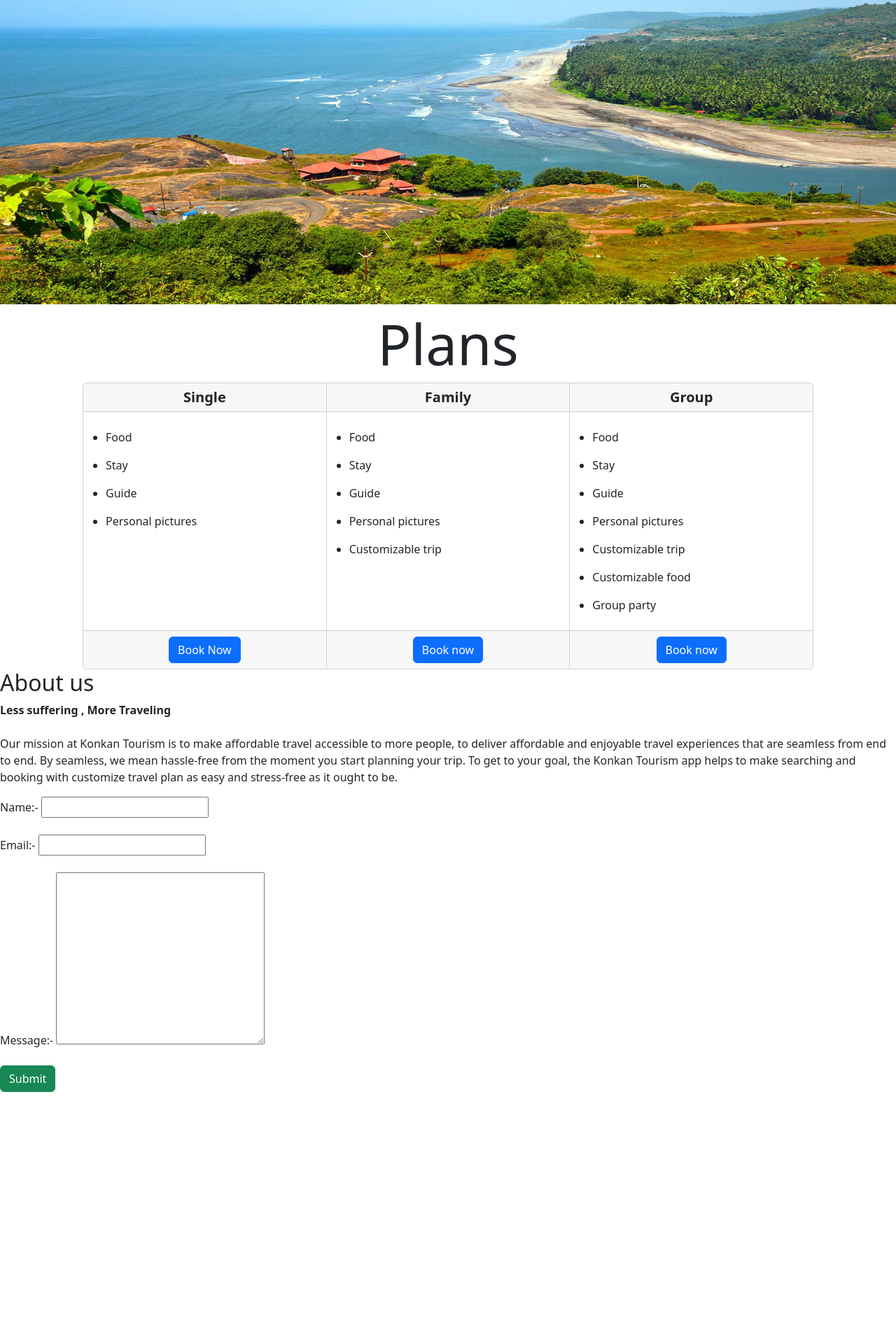
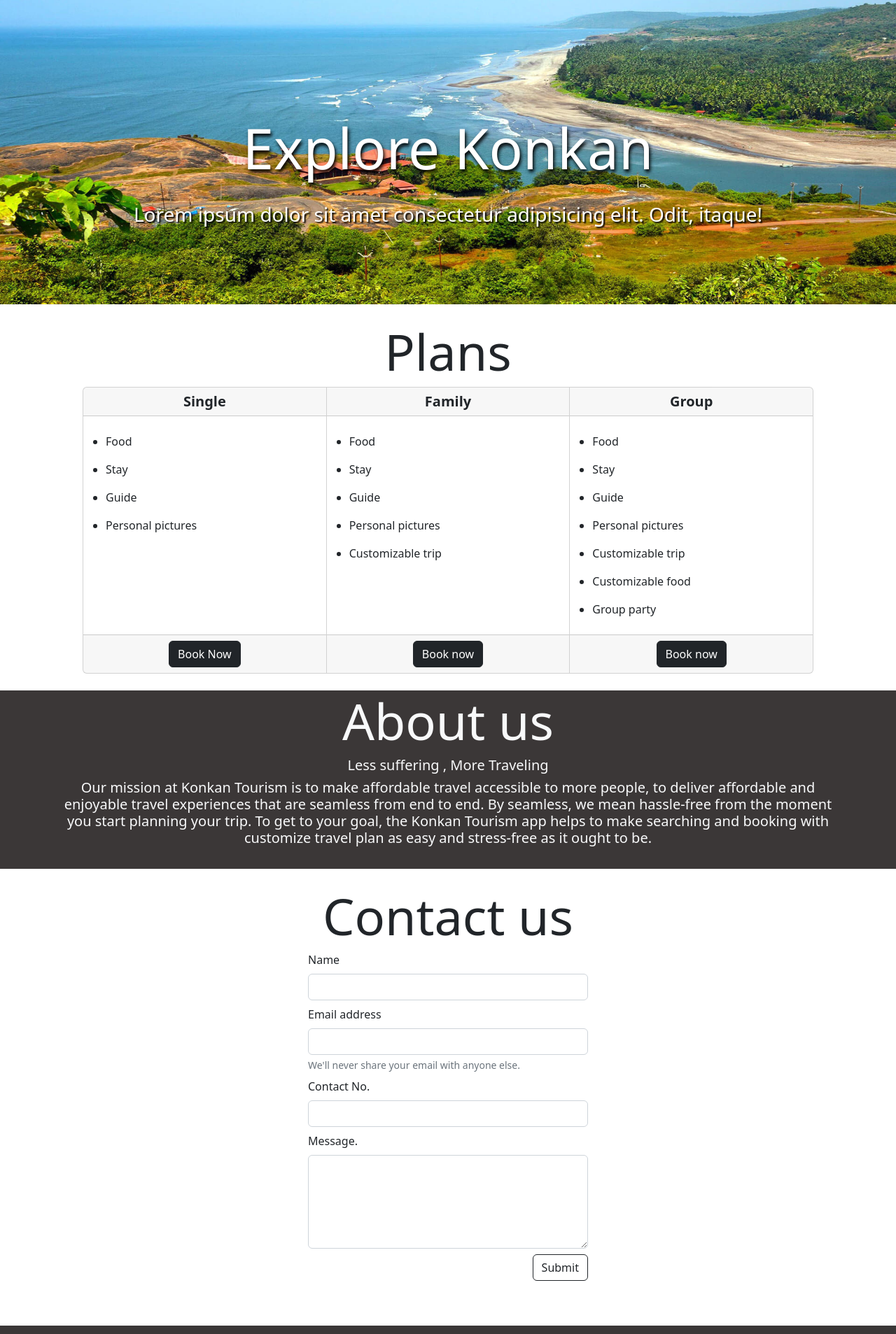
Before and after one commit to KetanMestry/Tourism_Website, an Angular app: page / in a window 1280 px wide. Shown: the part 165-2072 px from the top of the page at 70% size. Before the commit the page ends 1726 px from the top, so only its background shows below. Built offline with nearby package versions, Linux system fonts and the light colour scheme.

Commit message:
trip planning form updated

```diff
--- a/src/app/app.component.html
+++ b/src/app/app.component.html
@@ -28,3 +28,13 @@
 </nav>
 
 <router-outlet></router-outlet>
+
+<!-- Footer -->
+<footer class="text-center text-lg-start" [ngClass]="footerPos">
+  <!-- Copyright -->
+  <div class="text-light text-center p-2" style="background-color: #3b3737;">
+    © 2022 Copyright:
+    <a class="text-light">Konkan Travels</a>
+  </div>
+  <!-- Copyright -->
+</footer>
--- a/src/app/app.component.ts
+++ b/src/app/app.component.ts
@@ -14,6 +14,7 @@ export class AppComponent {
   navBg="bg-transparent"
   navPosition="fixed-top";
   currentRoute:any;
+  footerPos:string;
 
   constructor(private router:Router){
     this.currentRoute
@@ -23,8 +24,12 @@ export class AppComponent {
               if(event instanceof NavigationStart) {
                 if(event.url=="/" || event.url.includes("/#") ){
                   this.navPosition="fixed-top"
+                  this.footerPos = ""
+
                 }else{
                   this.navPosition="sticky-top"
+                  this.footerPos="fixed-bottom"
+
                 }
               }
             });
--- a/src/app/app.module.ts
+++ b/src/app/app.module.ts
@@ -4,6 +4,7 @@ import { BookingModule } from './modules/booking/booking.module';
 import { AppRoutingModule } from './app-routing.module';
 import { AppComponent } from './app.component';
 import { HomeComponent } from './components/home/home.component';
+import { FormsModule } from '@angular/forms';
 
 @NgModule({
   declarations: [
@@ -13,7 +14,8 @@ import { HomeComponent } from './components/home/home.component';
   imports: [
     BrowserModule,
     AppRoutingModule,
-    BookingModule
+    BookingModule,
+    FormsModule
   ],
   providers: [],
   bootstrap: [AppComponent]
--- a/src/app/components/home/home.component.css
+++ b/src/app/components/home/home.component.css
@@ -0,0 +1,7 @@
+.centered {
+    position: absolute;
+    top: 50%;
+    left: 50%;
+    transform: translate(-50%, -50%);
+    color: white;
+  }
--- a/src/app/components/home/home.component.html
+++ b/src/app/components/home/home.component.html
@@ -1,12 +1,18 @@
 <div class="row" id="home">
+    <div class="container text-center">
         <img src="assets/images/Ratnagiri-beach-omg.jpg" alt="HomeImg" style="width: 100%; height: 75vh">
+        <h2 class="centered display-1 col-12 mb-5 pb-5" style="text-shadow: 2px 4px 5px black;">Explore Konkan</h2>
+        <p class="centered mt-5 pt-5 h3 col-12" style="text-shadow: 2px 2px 2px black;">Lorem ipsum dolor sit amet
+            consectetur adipisicing elit. Odit, itaque!</p>
+    </div>
+
 </div>
 
 
-<div class="container mt-2" id="plans">
+<div class="container my-4" id="plans">
     <div class="row">
         <div class="col-12">
-            <h2 class="display-1 text-center">Plans</h2>
+            <h2 class="display-2 text-center">Plans</h2>
         </div>
     </div>
     <div class="row">
@@ -20,7 +26,7 @@
                     </ul>
                 </div>
                 <div class="card-footer text-center">
-                   <a class="btn btn-primary" routerLink="plantrip">Book Now</a>
+                    <a class="btn btn-dark" routerLink="plantrip">Book Now</a>
                 </div>
             </div>
 
@@ -36,7 +42,7 @@
                     </ul>
                 </div>
                 <div class="card-footer text-center">
-                    <button class="btn btn-primary"  routerLink="plantrip">Book now</button>
+                    <button class="btn btn-dark" routerLink="plantrip">Book now</button>
                 </div>
             </div>
 
@@ -55,7 +61,7 @@
                     </ul>
                 </div>
                 <div class="card-footer text-center">
-                    <button class="btn btn-primary" routerLink="plantrip">Book now</button>
+                    <button class="btn btn-dark" routerLink="plantrip">Book now</button>
                 </div>
             </div>
         </div>
@@ -64,23 +70,59 @@
 </div>
 
 <!-- About us -->
-<div id="aboutus">
-   <h2>About us</h2>
-   <p>           <b>Less suffering , More Traveling</b>  <br><br>
+<div class="container-fluid my-4 pb-4" style="background-color: #3b3737;" id="aboutus">
+    <div class="container">
+        <div class="row">
+            <div class="col-12">
+                <h2 class="display-2 text-center text-light">About us</h2>
+            </div>
+        </div>
+        <div class="row">
+            <div class="col-12">
+                <p class="h5 text-center text-light"> Less suffering , More Traveling</p>
+                <p class="h5 text-center text-light">
 
                     Our mission at Konkan Tourism is to make affordable travel accessible to more people, to deliver affordable and enjoyable travel experiences that are seamless from end to end. By seamless, we mean hassle-free from the moment you start planning your trip.
 
                     To get to your goal, the Konkan Tourism app helps to make searching and booking with customize travel plan as easy and stress-free as it ought to be.
                 </p>
             </div>
+        </div>
+
+    </div>
+</div>
+
 
 <!-- Contact us form -->
 
-<div>
-    <form action="">
-        Name:- <input type="text" name="Name"><br><br>
-        Email:- <input type="email" name="Email"><br><br>
-        Message:- <textarea name="Email"  cols="30" rows="10"></textarea><br><br>
-        <button class="btn btn-success">Submit</button><br>
+<div class="container my-2 pb-5" >
+    <div class="row" id="contactus">
+      <h1 class="text-center display-2">Contact us</h1>
+    </div>
+    <div class="row">
+      <div class="col d-flex justify-content-center">
+        <form #contactUs="ngForm" (submit)="contactUsForm(contactUs)" class="mx-2 " style="width: 400px; max-width: 550px;">
+          <div class="mb-2">
+            <label for="exampleInputName" class="form-label">Name</label>
+            <input type="text" class="form-control" id="exampleInputName" name="userName" [(ngModel)]="usrName">
+          </div>
+          <div class="mb-2">
+            <label for="exampleInputEmail1" class="form-label">Email address</label>
+            <input type="email" class="form-control" id="exampleInputEmail1" aria-describedby="emailHelp" name="userEmail" [(ngModel)]="usrEmail">
+            <div id="emailHelp" class="form-text">We'll never share your email with anyone else.</div>
+          </div>
+          <div class="mb-2">
+            <label for="exampleInputNumber" class="form-label">Contact No.</label>
+            <input type="number" class="form-control" id="exampleInputNumber" name="userContact" [(ngModel)]="usrNum">
+          </div>
+          <div class="mb-2">
+            <label for="exampleMessage" class="form-label">Message.</label>
+            <textarea name="message" id="exampleMessage" class="form-control" style="min-width: 100%"
+              rows="5" [(ngModel)]="usrMsg"></textarea>
+          </div>
+          <button type="submit" class=" btn btn-outline-dark mb-2 float-end ">Submit</button>
+
         </form>
       </div>
+    </div>
+  </div>
--- a/src/app/components/home/home.component.ts
+++ b/src/app/components/home/home.component.ts
@@ -1,4 +1,5 @@
-import { Component, EventEmitter, Input, OnInit, Output } from '@angular/core';
+import { Component, OnInit } from '@angular/core';
+import { NgForm } from '@angular/forms';
 
 @Component({
   selector: 'app-home',
@@ -7,9 +8,6 @@ import { Component, EventEmitter, Input, OnInit, Output } from '@angular/core';
 })
 export class HomeComponent implements OnInit {
 
-  @Input()
-  planSection = "planSection"
-
   //Arrays for plans
   singlePlanArr = ['Food','Stay','Guide','Personal pictures'];
 
@@ -17,8 +15,15 @@ export class HomeComponent implements OnInit {
 
   groupPlanArr = ['Customizable food','Group party' ]
 
-  @Output()
-  targetSection:string | undefined;
+  //Contactus Form
+  usrName:string;
+  usrEmail:string;
+  usrNum:number;
+  usrMsg:string;
+
+  contactUsForm(formvalue:NgForm){
+    console.log(formvalue.value)
+  }
 
   constructor() { }
 
--- a/src/app/modules/booking/booking.module.ts
+++ b/src/app/modules/booking/booking.module.ts
@@ -3,6 +3,7 @@ import { CommonModule } from '@angular/common';
 import { TripPlanningComponent } from './trip-planning/trip-planning.component';
 import { BookingInfoComponent } from './booking-info/booking-info.component';
 import { RouterModule } from '@angular/router';
+import { FormsModule } from '@angular/forms';
 
 
 
@@ -13,7 +14,8 @@ import { RouterModule } from '@angular/router';
   ],
   imports: [
     CommonModule,
-    RouterModule
+    RouterModule,
+    FormsModule
   ],
   exports:[
     TripPlanningComponent,
--- a/src/app/modules/booking/trip-planning/trip-planning.component.html
+++ b/src/app/modules/booking/trip-planning/trip-planning.component.html
@@ -1,20 +1,21 @@
 <div class="container ">
-    <div class="row display-5 ">Plan Your Trip</div>
-    <div class="card-body ">
-        <form>
+    <h2 class="row display-2 ps-3 ">Plan Your Trip</h2>
+        <form #planTrip="ngForm" (submit)="submitTripPlan(planTrip)" class="card-text">
+            <div class="card ps-2" style="background-color:#F5EFE6;">
+
             <!-- Select Date -->
             <div class="form-group row my-2">
-                <label for="inputDate" class="col-sm-2 col-form-label">Select Date:</label>
+                <label for="inputDate" class="col-sm-2 col-form-label">Select Date*:</label>
                 <div class="col-sm-10">
-                    <input type="date" class="form-control w-md-25 w-50 " id="inputDate">
+                    <input type="date" class="form-control w-md-25 w-50 " id="inputDate" name="tripDate" [(ngModel)]="selectedDate" required>
                 </div>
             </div>
 
             <!-- Route Option -->
             <div class="form-group row my-2">
-                <label for="inputRoute" class="col-sm-2 col-form-label">Select route:</label>
+                <label for="inputRoute" class="col-sm-2 col-form-label ">Select route:</label>
                 <div class="col-sm-10">
-                    <select name="inputeRoute" id="routeSelector" (change)="changeSelection()">
+                    <select name="inputeRoute" id="routeSelector" name="tripRoute"  (change)="changeSelection()">
                         <option *ngFor="let route of availableRoutes; index as i" [value]="i">{{route.routeStart + " - "
                             + route.routeEnd}}</option>
                     </select>
@@ -24,11 +25,11 @@
             <!-- Route Points option -->
             <div class="form-group row my-2">
                 <label for="inputPoints" class="col-sm-2 col-form-label">Select points:</label>
-                <div class="col-sm-4">
+                <div class="col-sm-3 ">
                     <div class="form-check"
                         *ngFor="let points of availableRoutes[selectedRouteIndex].routePoints; index as i">
                         <input class="form-check-input" type="checkbox" id="gridCheck1"
-                            (change)="checkBox($event,points)" [checked]="selectedRoutes.includes(points)">
+                            (change)="checkBox($event,points)" [checked]="selectedRoutes.includes(points)" name="tripPoints" >
                         <label class="form-check-label" for="gridCheck1">
                             {{points}}
                         </label>
@@ -36,22 +37,34 @@
                 </div>
 
                 <!-- Selected points section -->
-                <label class="col-sm-2 col-form-label" *ngIf="selectedRoutes.length > 0">Selected points:</label>
-                <div class="col-sm-4">
-                    <label *ngIf="selectedRoutes.length > 0">Pickup Point: </label>
-                    <label *ngIf="selectedRoutes.length > 0" class="ms-1"> {{ pickUpPoint}}</label>
+                <div class="col-sm-6 "*ngIf="selectedRoutes.length > 0" >
+                    <label class="col-sm-4" >Selected points:</label>
+                    <div class="row">
+
+                        <div class="col-sm-8 card" >
+                            <div style="background-color:#7895B2;">
+                                <label >Pickup Point: </label>
+                                <label class="ms-1" > {{ pickUpPoint}}</label>
+                            </div>
+
                             <div class="form-check" *ngFor="let points of selectedRoutes; index as i">
                                 <label class="form-check-label d-block ms-2 " for="gridCheck2">
                                     {{i+1}}. {{ points}}
                                 </label>
                             </div>
-                    <label *ngIf="selectedRoutes.length > 0">Drop Point: </label>
-                    <label *ngIf="selectedRoutes.length > 0" class="ms-1"> {{dropPoint}}</label>
+                            <div style="background-color:#AEBDCA;">
+                                <label >Drop Point: </label>
+                            <label class="ms-1"> {{dropPoint}}</label>
+                            </div>
+
                         </div>
                     </div>
 
+                </div>
+            </div>
+            </div>
 
-
+            <div class="row ps-3">
                 <!-- Amount -->
                 <div class="form-group row my-2">
                     <label for="inputPoints" class="col-sm-2 col-form-label">Total Amount per head:</label>
@@ -63,15 +76,16 @@
                 <!-- Submit Button -->
                 <div class="form-group row m-2 ">
                     <div class="text-start">
-                    <a class="btn btn-primary" routerLink="../bookinginfo">Confirm</a>
+                        <button type="submit" class="btn btn-primary" [disabled]="planTrip.invalid" routerLink="../bookinginfo">Confirm</button>
 
                     </div>
 
+                </div>
             </div>
 
         </form>
 
 
-    </div>
+
 
 </div>
--- a/src/app/modules/booking/trip-planning/trip-planning.component.ts
+++ b/src/app/modules/booking/trip-planning/trip-planning.component.ts
@@ -1,4 +1,6 @@
+import { NgFor } from '@angular/common';
 import { Component, OnInit } from '@angular/core';
+import { NgForm } from '@angular/forms';
 import { TripRoutesService } from 'src/app/services/trip-routes.service';
 
 
@@ -24,6 +26,8 @@ export class TripPlanningComponent implements OnInit {
   currDropIndex: number = -1;
   basePointPrice = 100;
   calculatePricePerHead: number = 0;
+  selectedDate:any;
+
 
   constructor(private tripRouteService: TripRoutesService) { }
 
@@ -49,6 +53,7 @@ export class TripPlanningComponent implements OnInit {
 
       //Decide the pickup point as per selected points
       this.setPickupPoint()
+
 
       //Decide the drop point as per selected points
       this.setDropPoint()
@@ -91,6 +96,7 @@ export class TripPlanningComponent implements OnInit {
           if (this.selectedRoutes[k] == this.availableRoutes[i].routePoints[j]) {
             this.pickUpPoint = this.availableRoutes[i].routeStart;
             this.currPickUpIndex = this.availableRoutes[i]
+
             return;
           }
         }
@@ -106,12 +112,16 @@ export class TripPlanningComponent implements OnInit {
           if (this.selectedRoutes[k] == this.availableRoutes[i].routePoints[j]) {
             this.dropPoint = this.availableRoutes[i].routeEnd;
             this.currDropIndex = this.availableRoutes[i]
+
           }
         }
       }
     }
   }
 
-
+  //Get selected plan trip values from form.
+  submitTripPlan(tripForm:NgForm){
+    console.log(tripForm.value)
+  }
 
 }
```
Lines whose indentation alone changed are shown as unchanged.
